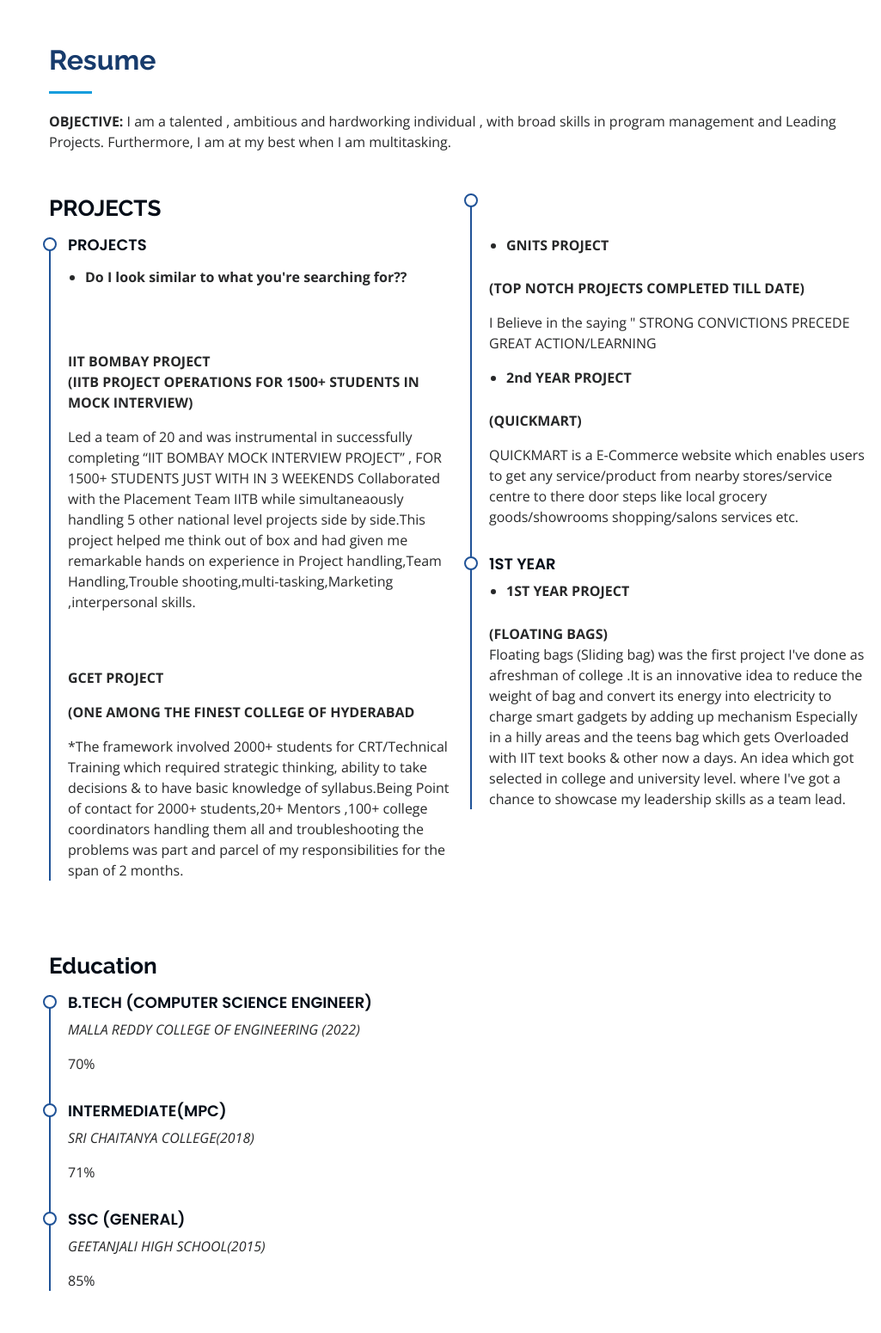
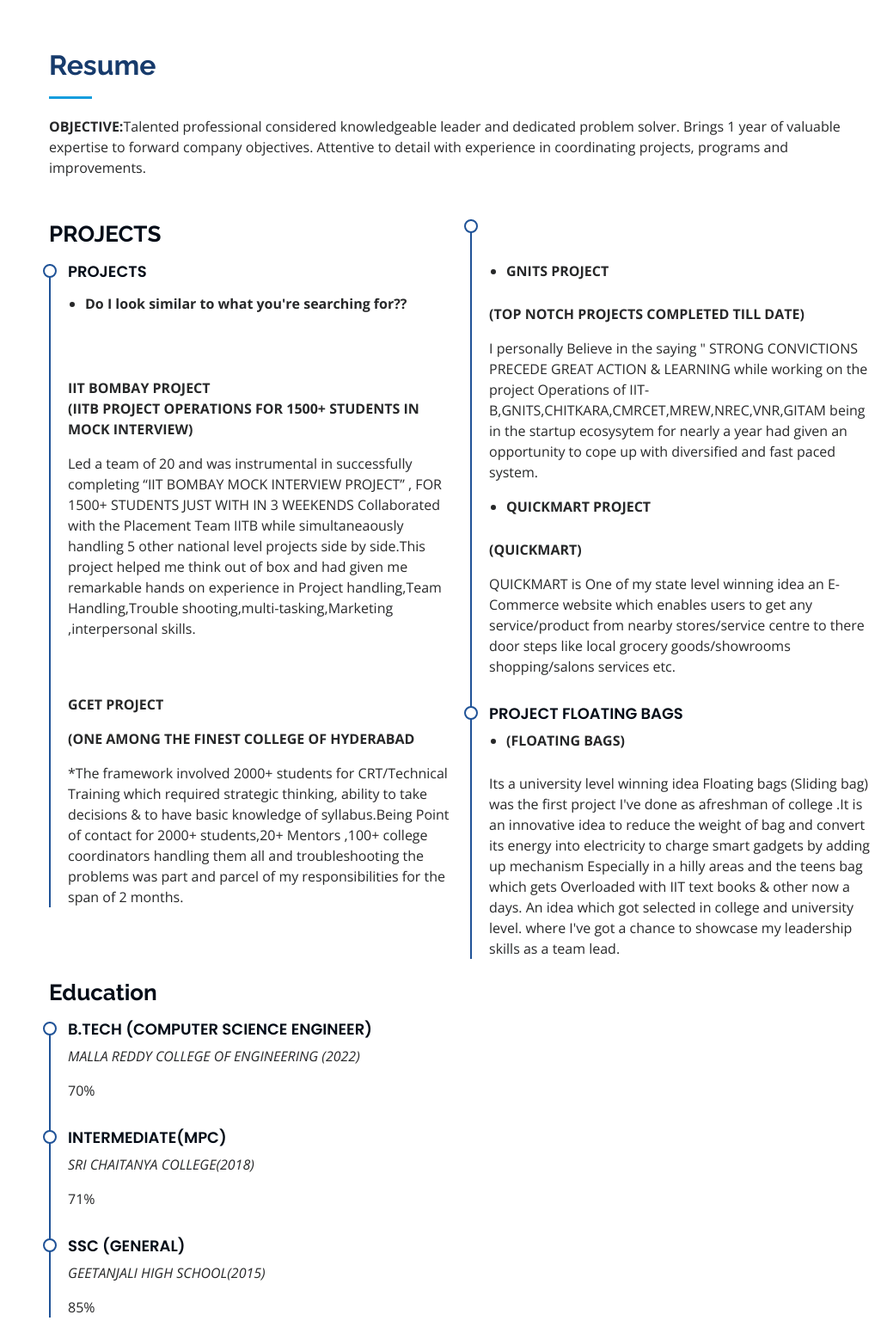
Before and after one commit to mohammadayesha/portfolio, a plain HTML site: page index.html in a window 1280 px wide. Shown: the part 2163-3713 px from the top of the page at 86% size, without its empty margins (255-1280 px from the left). Drawn offline with nearby package versions, Linux system fonts and the light colour scheme.

Commit message:
Update index.html

```diff
--- a/index.html
+++ b/index.html
@@ -99,8 +99,8 @@
                     <div class="col-lg-8 pt-4 pt-lg-0 content" data-aos="fade-left">
                         <h3> Program Manager.</h3>
                         <p class="fst-italic">
-                            I'm Program Manager at Cantilever Labs(T-HUB Based startup) situated at IIIT Hyderabad . Being the core member of team especially in startup had given me wide chances to learn the ropes to troubleshoot problems all by myself and figure out things as i go along  </p>
-                        <br><br>
+                            I'm Program Manager at Cantilever Labs(T-HUB Based startup) situated at IIIT Hyderabad . Being the core member of team especially in startup had given me wide chances to learn the ropes to troubleshoot problems all by myself and figure out things as i go along.  </p>
+                       <br><br>
 
                         <div class="row">
                             <div class="col-lg-6">
@@ -208,7 +208,7 @@
                 <div class="section-title">
                     <h2>Resume</h2>
                     <p>
-                        <B>OBJECTIVE:</B> I am a talented , ambitious and hardworking individual , with broad skills in program management and Leading Projects. Furthermore, I am at my best when I am multitasking.</p>
+                        <B>OBJECTIVE:</B>Talented professional considered knowledgeable leader and dedicated problem solver. Brings 1 year of valuable expertise to forward company objectives. Attentive to detail with experience in coordinating projects, programs and improvements.</p>
                 </div>
 
                 <div class="row">
@@ -285,28 +285,28 @@
                             <P>
                                 <B>(TOP NOTCH PROJECTS COMPLETED TILL DATE)</B>
                             </P>
-                            <p>I Believe in the saying " STRONG CONVICTIONS PRECEDE GREAT ACTION/LEARNING</p>
+                            <p>I personally Believe in the saying " STRONG CONVICTIONS PRECEDE GREAT ACTION & LEARNING while working on the project Operations of IIT-B,GNITS,CHITKARA,CMRCET,MREW,NREC,VNR,GITAM  being in the startup ecosysytem for nearly a year had given an opportunity to cope up with diversified and fast paced system. </p>
                             <ul>
                                 <li>
-                                    <strong> 2nd YEAR PROJECT</strong>
+                                    <strong> QUICKMART PROJECT</strong>
                                 </li>
                             </ul>
 
                             <P>
                                 <B>(QUICKMART)</B>
                             </P>
-                            <P>QUICKMART is a E-Commerce website which enables users to get any service/product from nearby stores/service centre to there door steps like local grocery goods/showrooms shopping/salons services etc.</P>
+                            <P>QUICKMART is One of my state level winning idea an E-Commerce website which enables users to get any service/product from nearby stores/service centre to there door steps like local grocery goods/showrooms shopping/salons services etc.</P>
                         </div>
                         <div class="resume-item">
-                            <h4>1st YEAR</h4>
+                            <h4> PROJECT FLOATING BAGS</h4>
                             <ul>
                                 <li>
-                                    <strong> 1ST YEAR PROJECT</strong>
+                                    <strong> <B>(FLOATING BAGS)</B></strong>
                                 </li>
                             </ul>
-                            <B>(FLOATING BAGS)</B>
 
-                            <p>Floating bags (Sliding bag) was the first project I've done as afreshman of college .It is an innovative idea to reduce the weight of bag and convert its energy into electricity to charge smart gadgets by adding up mechanism
+
+                            <p>Its a university level winning idea Floating bags (Sliding bag) was the first project I've done as afreshman of college .It is an innovative idea to reduce the weight of bag and convert its energy into electricity to charge smart gadgets by adding up mechanism
                                 Especially in a hilly areas and the teens bag which gets Overloaded with IIT text books & other now a days. An idea which got selected in college and university level. where I've got a chance to showcase my leadership skills
                                 as a team lead. </p>
                         </div>
@@ -441,10 +441,10 @@
                     <h2>Activities</h2>
                     <ul>
                         <li>
-                            <p>*Participating in all types of competition like hackathons &co-curricular activities</p>
-                            <p>*As a member of NSS community volunteer some charity programs</p>
+                            <p>*Participated in all types of college/state/National level competition like hackathons &co-curricular activities</p>
+                            <p>*As a member of NSS community volunteered many charity programs</p>
                             <p>*Attended and paricipated in various international level fest and workshops on AI,ML(like Alien fest)</p>
-                            <p>*(MUN) to find fresh ideas on creating an impact implementing by existing technology.</p>
+                            <p>*Have been participated in "MUN" as delegate of switzerland to find fresh ideas on creating an advising for better world and impact in global level.</p>
                         </li>
                     </ul>
 
```
